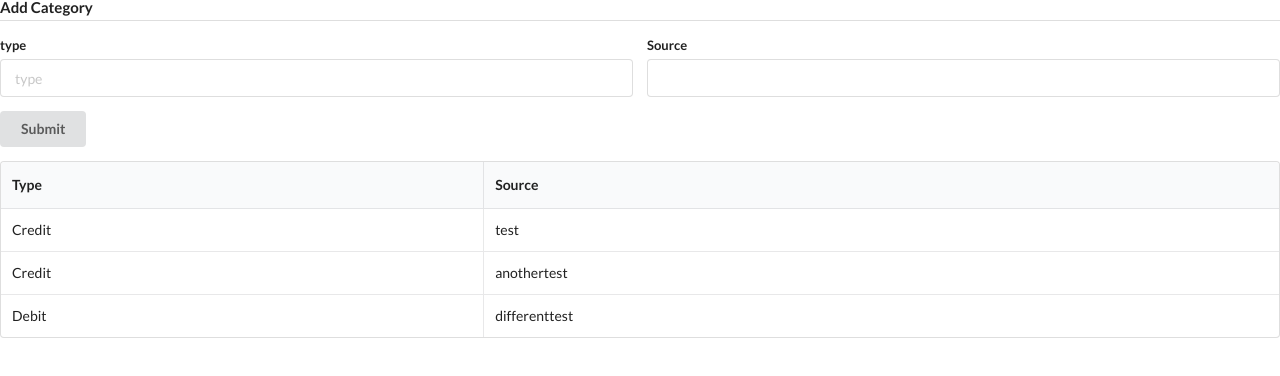
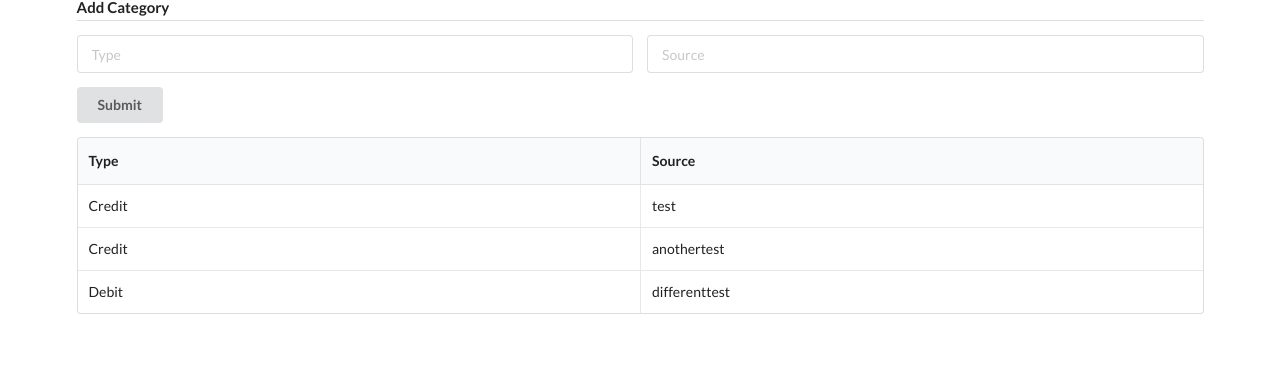
Before and after one commit to thines92/react-redux-budget, a React (Create React App) app: page / in a window 1280 px wide. Shown: the top 376 px of the page. Built offline with nearby package versions, Linux system fonts and the light colour scheme.

Commit message:
small style changes

```diff
--- a/src/components/addCategory.js
+++ b/src/components/addCategory.js
@@ -36,12 +36,10 @@ class AddCategory extends React.Component {
                     <div className="field">
                         <div className="two fields">
                             <div className="field">
-                                <label>type</label>
-                                <input type="text" name="type" value={this.state.type} placeholder="type" onChange={this.handleChange} />
+                                <input type="text" name="type" value={this.state.type} placeholder="Type" onChange={this.handleChange} />
                             </div>
                             <div className="field">
-                                <label>Source</label>
-                                <input type="text" name="source" value={this.state.source} onChange={this.handleChange} />
+                                <input type="text" name="source" value={this.state.source} placeholder="Source" onChange={this.handleChange} />
                             </div>
                         </div>
                     </div>
--- a/src/components/transaction.js
+++ b/src/components/transaction.js
@@ -1,23 +1,14 @@
 import React from 'react';
 
 class Transaction extends React.Component {
-    constructor(props) {
-        super(props)
-    }
 
     render() {
-        const transactionStyle = {
-            display: 'flex',
-            justifyContent: 'center',
-            width: '50%'
-        }
-        console.log('this.transaction', this.props.transaction)
-        const { type, source, id } = this.props.transaction;
+        const { type, source } = this.props.transaction;
 
         return (
             <tr>
-                <td dataLabel="type">{type}</td>
-                <td dataLabel="Source">{source}</td>
+                <td datalabel="type">{type}</td>
+                <td datalabel="Source">{source}</td>
             </tr>
         )
     }
--- a/src/components/transactionTable.js
+++ b/src/components/transactionTable.js
@@ -6,24 +6,18 @@ import AddCategory from './addCategory'
 import Transaction from './transaction'
 
 class TransactionTable extends React.Component {
-    constructor(props) {
-        super(props);
-    }
 
     componentDidMount = () => {
-        console.log(this.props)
         this.props.fetchTransactions();
     }
 
     renderTransactions = () => {
-        console.log('this.props', this.props)
         return this.props.transactions.map((transaction, i) => {
             return <Transaction key={transaction.id.toString()} transaction={transaction} />
         })
     }
 
     addCategory = (type, source) => {
-        console.log('these props', this.props)
         this.props.addCategory({
             id: this.props.transactions.length,
             type: type,
@@ -32,11 +26,10 @@ class TransactionTable extends React.Component {
     }
 
     render() {
-        console.log('this', this)
         return (
-            <div>
+            <div className="ui container stackable">
                 <AddCategory addCategory={this.addCategory.bind(this)} />
-                <table className="ui celled table">
+                <table className="ui two column celled table">
                     <thead>
                         <tr>
                             <th>Type</th>
@@ -53,7 +46,6 @@ class TransactionTable extends React.Component {
 }
 
 const mapStateToProps = state => {
-    console.log('state', state)
     return state.transactions
 }
 export default connect(
```
